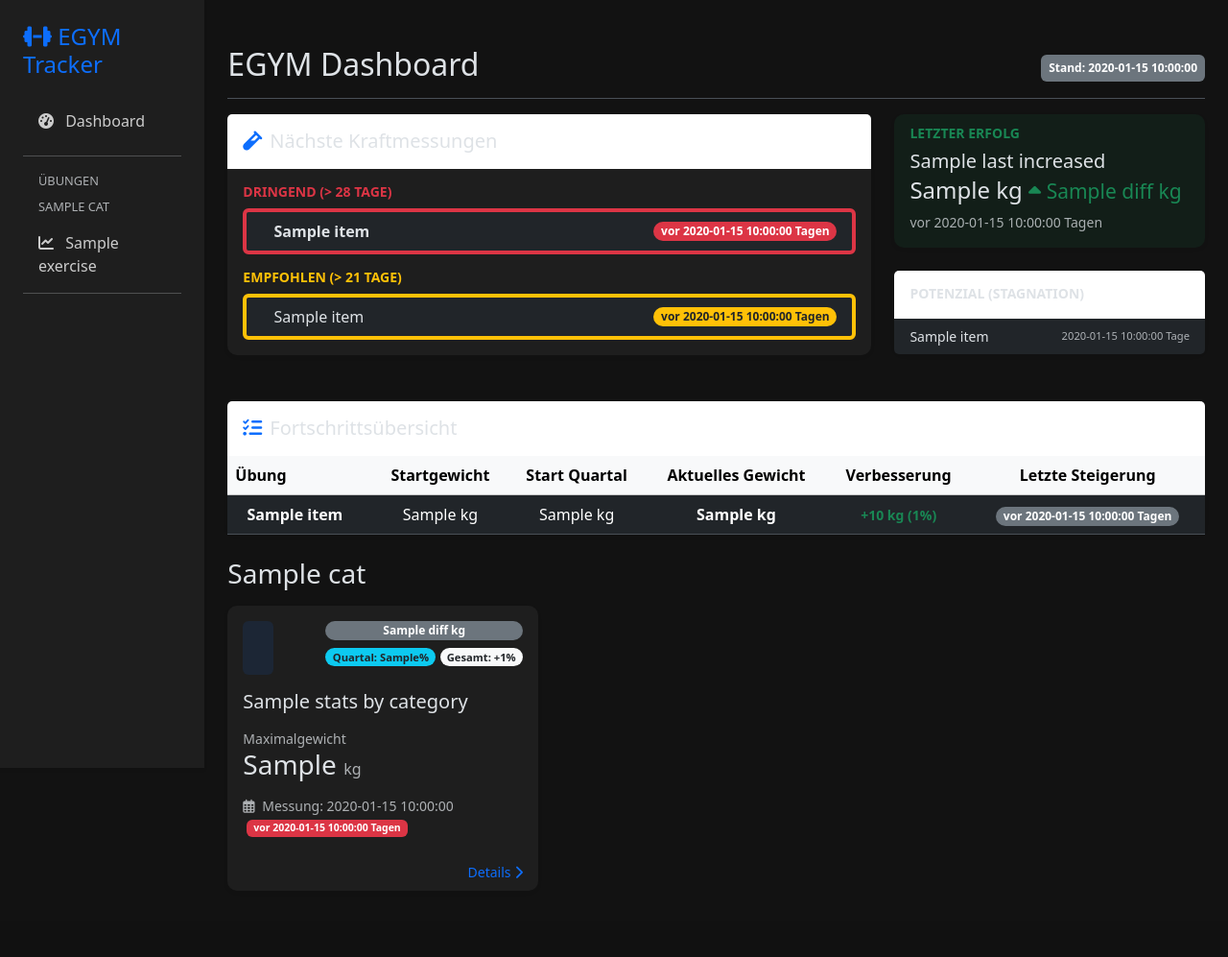
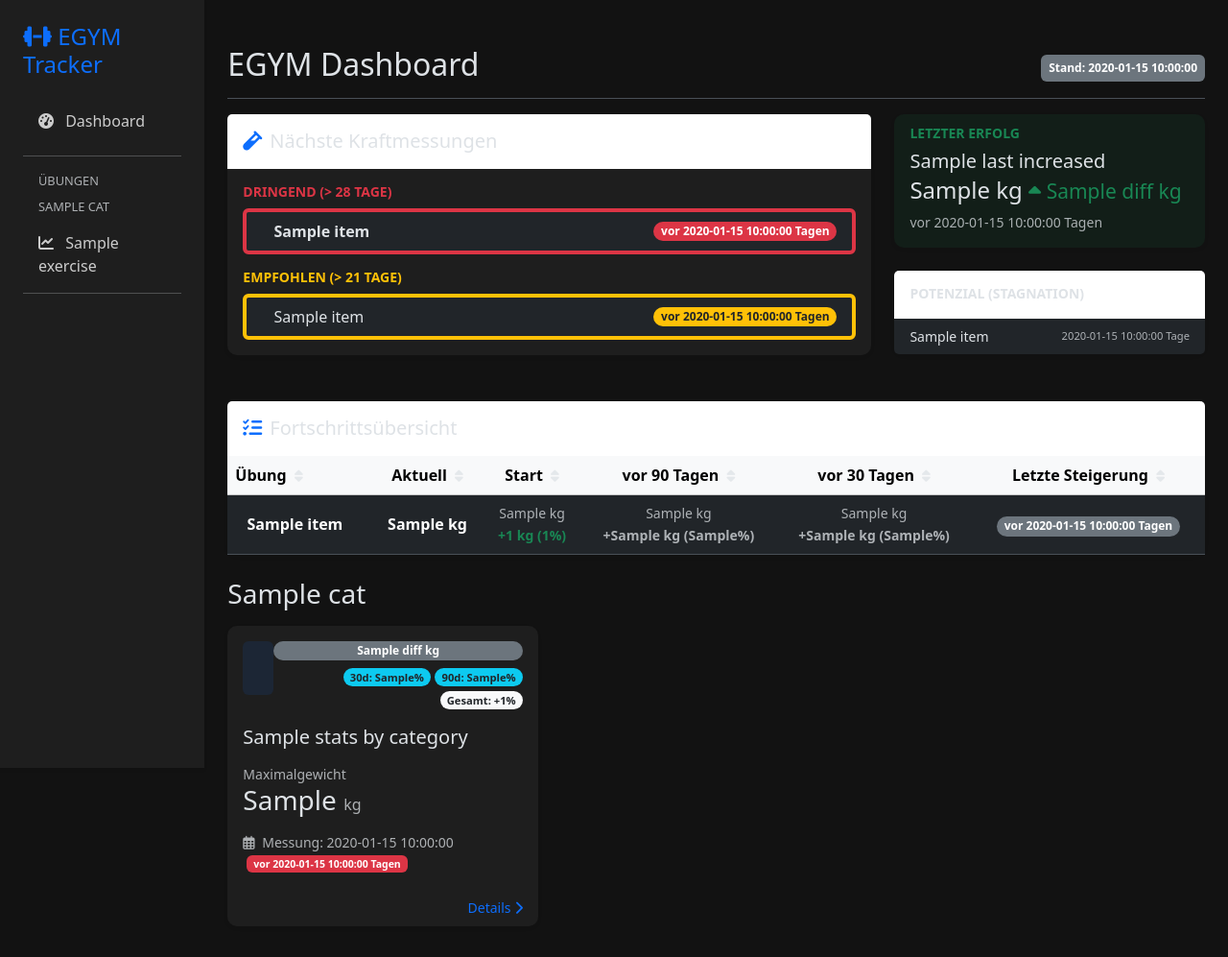
Before and after one commit to Wuuzzaa/gymmax, a Flask app: template templates/index.html in a window 1280 px wide. Shown: the whole page at 96% size. Before the commit the page ends 928 px from the top, so only its background shows below. Run offline with Flask 3, Linux system fonts and the light colour scheme; the template is opened without the code that fills it: most values are stand-ins (such as "Sample title", 1, 10 or a date in 2020); some libraries are stand-ins or nearby versions.

Commit message:
Add monthly progress metrics to stats and improve sorting in the progress table

```diff
--- a/templates/index.html
+++ b/templates/index.html
@@ -115,36 +115,52 @@
             </div>
             <div class="card-body p-0">
                 <div class="table-responsive">
-                    <table class="table table-hover align-middle mb-0">
+                    <table class="table table-hover align-middle mb-0" id="progressTable">
                         <thead class="table-light">
                             <tr>
-                                <th>Übung</th>
-                                <th class="text-center">Startgewicht</th>
-                                <th class="text-center">Start Quartal</th>
-                                <th class="text-center">Aktuelles Gewicht</th>
-                                <th class="text-center">Verbesserung</th>
-                                <th class="text-center">Letzte Steigerung</th>
+                                <th style="cursor: pointer;" onclick="sortTable(0)">Übung <i class="fas fa-sort ms-1 small text-muted"></i></th>
+                                <th style="cursor: pointer;" class="text-center" onclick="sortTable(1)">Aktuell <i class="fas fa-sort ms-1 small text-muted"></i></th>
+                                <th style="cursor: pointer;" class="text-center" onclick="sortTable(2)">Start <i class="fas fa-sort ms-1 small text-muted"></i></th>
+                                <th style="cursor: pointer;" class="text-center" onclick="sortTable(3)">vor 90 Tagen <i class="fas fa-sort ms-1 small text-muted"></i></th>
+                                <th style="cursor: pointer;" class="text-center" onclick="sortTable(4)">vor 30 Tagen <i class="fas fa-sort ms-1 small text-muted"></i></th>
+                                <th style="cursor: pointer;" class="text-center" onclick="sortTable(5)">Letzte Steigerung <i class="fas fa-sort ms-1 small text-muted"></i></th>
                             </tr>
                         </thead>
                         <tbody>
                             {% for item in progress_table %}
                             <tr onclick="location.href='/exercise/{{ item.name }}'" style="cursor: pointer;">
-                                <td>
+                                <td data-sort="{{ item.name }}">
                                     <i class="fas {{ item.icon }} me-2 text-muted"></i>
                                     <strong>{{ item.name }}</strong>
                                 </td>
-                                <td class="text-center">{{ item.first_max }} kg</td>
-                                <td class="text-center">{{ item.quarter_max }} kg</td>
-                                <td class="text-center fw-bold">{{ item.current_max }} kg</td>
-                                <td class="text-center">
+                                <td class="text-center fw-bold" data-sort="{{ item.current_max }}">
+                                    {{ item.current_max }} kg
+                                </td>
+                                <td class="text-center" data-sort="{{ item.total_increase_abs }}">
+                                    <div class="small text-muted">{{ item.first_max }} kg</div>
                                     <span class="text-success small fw-bold">
-                                        +{{ (item.current_max - item.first_max)|round(1) }} kg
-                                        ({{ item.total_increase_pct }}%)
+                                        +{{ item.total_increase_abs }} kg ({{ item.total_increase_pct }}%)
                                     </span>
                                 </td>
-                                <td class="text-center">
-                                    <span class="badge {% if item.days_since_increase <= 7 %}bg-success{% elif item.days_since_increase <= 21 %}bg-info{% else %}bg-secondary{% endif %} rounded-pill">
-                                        vor {{ item.days_since_increase }} Tagen
+                                <td class="text-center" data-sort="{{ item.quarter_increase_abs }}">
+                                    <div class="small text-muted">{{ item.quarter_max }} kg</div>
+                                    <span class="{% if item.quarter_increase_abs > 0 %}text-success{% else %}text-muted{% endif %} small fw-bold">
+                                        +{{ item.quarter_increase_abs }} kg ({{ item.quarter_increase_pct }}%)
+                                    </span>
+                                </td>
+                                <td class="text-center" data-sort="{{ item.month_increase_abs }}">
+                                    <div class="small text-muted">{{ item.month_max }} kg</div>
+                                    <span class="{% if item.month_increase_abs > 0 %}text-success{% else %}text-muted{% endif %} small fw-bold">
+                                        +{{ item.month_increase_abs }} kg ({{ item.month_increase_pct }}%)
+                                    </span>
+                                </td>
+                                <td class="text-center" data-sort="{{ item.days_since_increase if item.days_since_increase is not none else 9999 }}">
+                                    <span class="badge {% if item.days_since_increase is not none and item.days_since_increase <= 7 %}bg-success{% elif item.days_since_increase is not none and item.days_since_increase <= 21 %}bg-info{% else %}bg-secondary{% endif %} rounded-pill">
+                                        {% if item.days_since_increase is not none %}
+                                            vor {{ item.days_since_increase }} Tagen
+                                        {% else %}
+                                            Keine Steigerung
+                                        {% endif %}
                                     </span>
                                 </td>
                             </tr>
@@ -173,7 +189,10 @@
                             {% if stat.diff > 0 %}+{% endif %}{{ stat.diff }} kg
                         </span>
                         <span class="badge bg-info text-dark rounded-pill" style="font-size: 0.7rem;">
-                            Quartal: {% if stat.quarter_increase_pct > 0 %}+{% endif %}{{ stat.quarter_increase_pct }}%
+                            30d: {% if stat.month_increase_pct > 0 %}+{% endif %}{{ stat.month_increase_pct }}%
+                        </span>
+                        <span class="badge bg-info text-dark rounded-pill" style="font-size: 0.7rem;">
+                            90d: {% if stat.quarter_increase_pct > 0 %}+{% endif %}{{ stat.quarter_increase_pct }}%
                         </span>
                         <span class="badge bg-light text-dark rounded-pill" style="font-size: 0.7rem;">
                             Gesamt: {% if stat.total_increase_pct > 0 %}+{% endif %}{{ stat.total_increase_pct }}%
@@ -202,3 +221,62 @@
 </div>
 {% endfor %}
 {% endblock %}
+
+{% block scripts %}
+<script>
+    let sortOrder = {};
+
+    function sortTable(n) {
+        const table = document.getElementById("progressTable");
+        const tbody = table.tBodies[0];
+        const rows = Array.from(tbody.rows);
+        const headers = table.tHead.rows[0].cells;
+
+        // Reset icons
+        for (let i = 0; i < headers.length; i++) {
+            const icon = headers[i].querySelector('i');
+            if (icon) {
+                icon.className = 'fas fa-sort ms-1 small text-muted';
+            }
+        }
+
+        // Toggle sort order
+        if (!sortOrder[n] || sortOrder[n] === 'desc') {
+            sortOrder[n] = 'asc';
+        } else {
+            sortOrder[n] = 'desc';
+        }
+
+        // Update current icon
+        const currentIcon = headers[n].querySelector('i');
+        if (currentIcon) {
+            currentIcon.className = `fas fa-sort-${sortOrder[n] === 'asc' ? 'up' : 'down'} ms-1 small text-primary`;
+        }
+
+        const sortedRows = rows.sort((a, b) => {
+            let x = a.cells[n].getAttribute('data-sort');
+            let y = b.cells[n].getAttribute('data-sort');
+
+            // Try numeric comparison if both look like numbers
+            if (!isNaN(parseFloat(x)) && !isNaN(parseFloat(y))) {
+                return sortOrder[n] === 'asc' ? parseFloat(x) - parseFloat(y) : parseFloat(y) - parseFloat(x);
+            }
+
+            // String comparison
+            x = x.toLowerCase();
+            y = y.toLowerCase();
+            if (sortOrder[n] === 'asc') {
+                return x.localeCompare(y);
+            } else {
+                return y.localeCompare(x);
+            }
+        });
+
+        // Re-append sorted rows
+        while (tbody.firstChild) {
+            tbody.removeChild(tbody.firstChild);
+        }
+        tbody.append(...sortedRows);
+    }
+</script>
+{% endblock %}
```
Also changed, not shown: data_manager.py (+18 -4 lines), tests/test_app.py (+1 -1 lines), tests/test_data_manager.py (+4 -0 lines).
